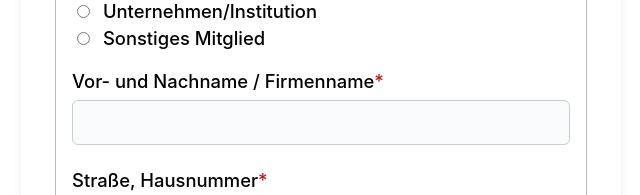
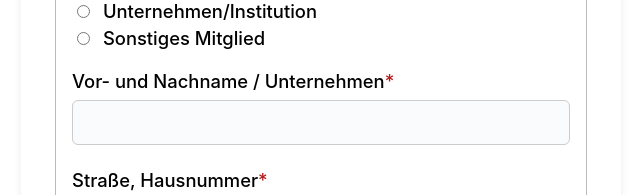
Before and after one commit to jtuttas/anmeldung, a React (Create React App) app: page / in a window 1280 px wide. Shown: the part 427-622 px from the top of the page, without its empty margins (319-959 px from the left). Built offline with nearby package versions, Linux system fonts and the light colour scheme.

Commit message:
Ändere Beschriftung von "Vor- und Nachname" zu "Vor- und Nachname / Unternehmen" im Anmeldeformular

```diff
--- a/src/Anmeldeformular.js
+++ b/src/Anmeldeformular.js
@@ -220,7 +220,7 @@ function Anmeldeformular() {
             <label><input type="radio" name="mitgliedstyp" value="Sonstiges" checked={form.mitgliedstyp === 'Sonstiges'} onChange={handleChange} /> Sonstiges Mitglied</label>
           </div>
           <div>
-            <label>Vor- und Nachname / Firmenname<span style={{color:'#b71c1c'}}>*</span><br />
+            <label>Vor- und Nachname / Unternehmen<span style={{color:'#b71c1c'}}>*</span><br />
               <input type="text" name="name" value={form.name} onChange={handleChange} onBlur={handleBlur} />
             </label>
           </div>
```
